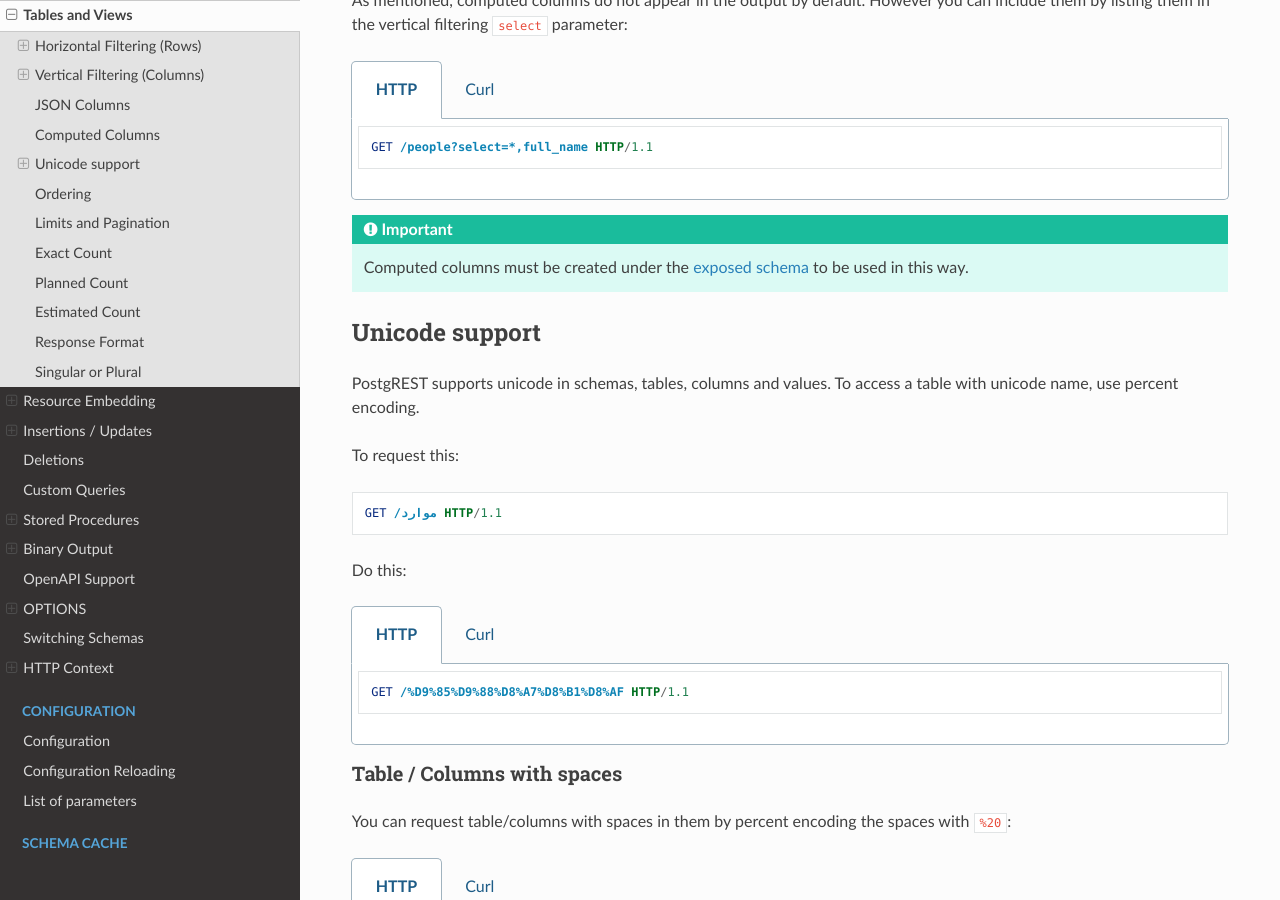
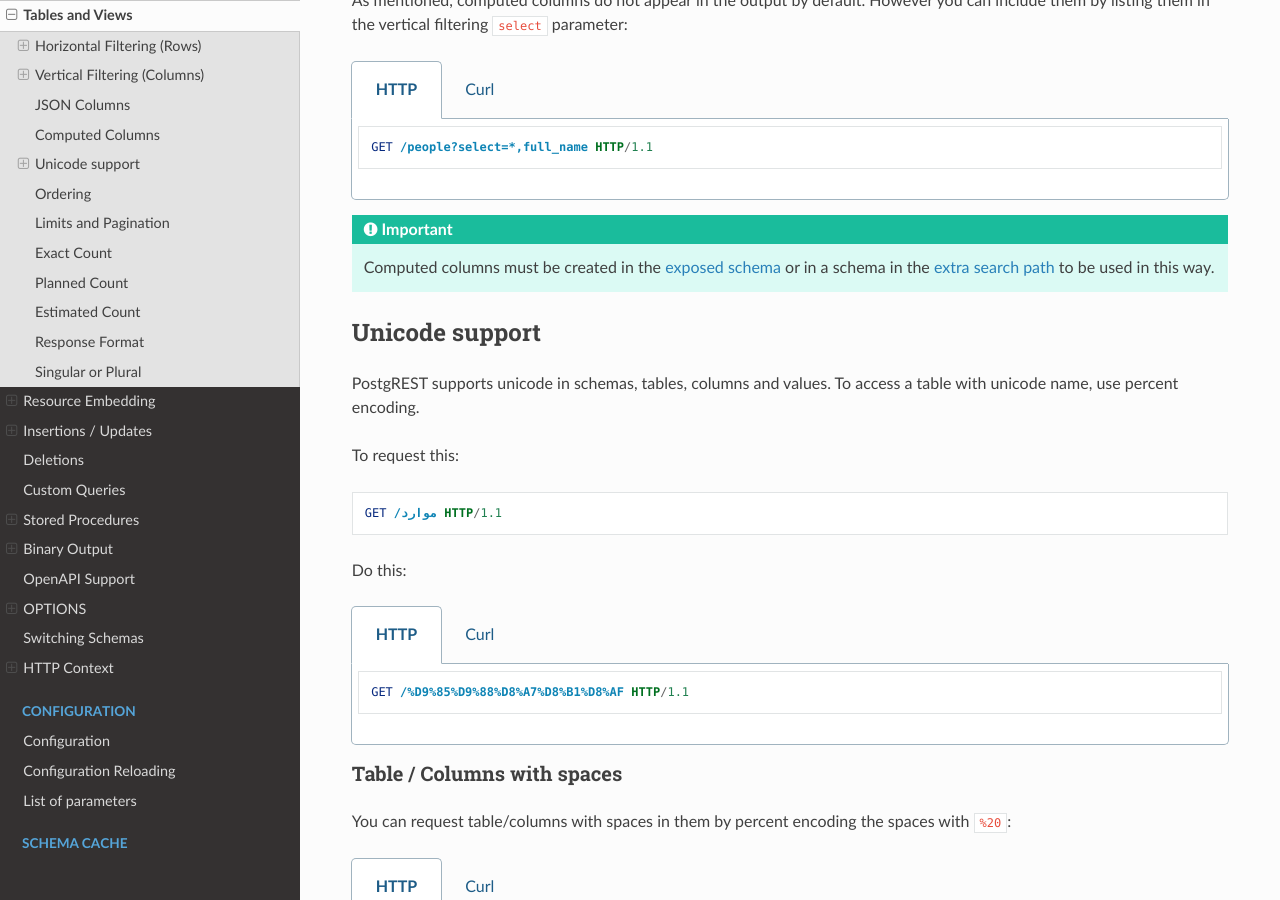
Before and after one commit to PostgREST/postgrest, a Sphinx documentation site: the page built from docs/api.rst, in a window 1280 px wide and 900 px high, scrolled down 7039 px. Built offline with Sphinx 7.4.7 and the Read the Docs theme 2.0.0, drawn with Linux system fonts in a browser that asks for light colours.

Commit message:
Mention computed columns can be on the extra search path.
Signed-off-by: Wolfgang Walther <walther@technowledgy.de>

```diff
--- a/docs/api.rst
+++ b/docs/api.rst
@@ -396,7 +396,7 @@
 
 .. important::
 
-  Computed columns must be created under the :ref:`exposed schema <db-schemas>` to be used in this way.
+  Computed columns must be created in the :ref:`exposed schema <db-schemas>` or in a schema in the :ref:`extra search path <db-extra-search-path>` to be used in this way.
 
 Unicode support
 ---------------
```
